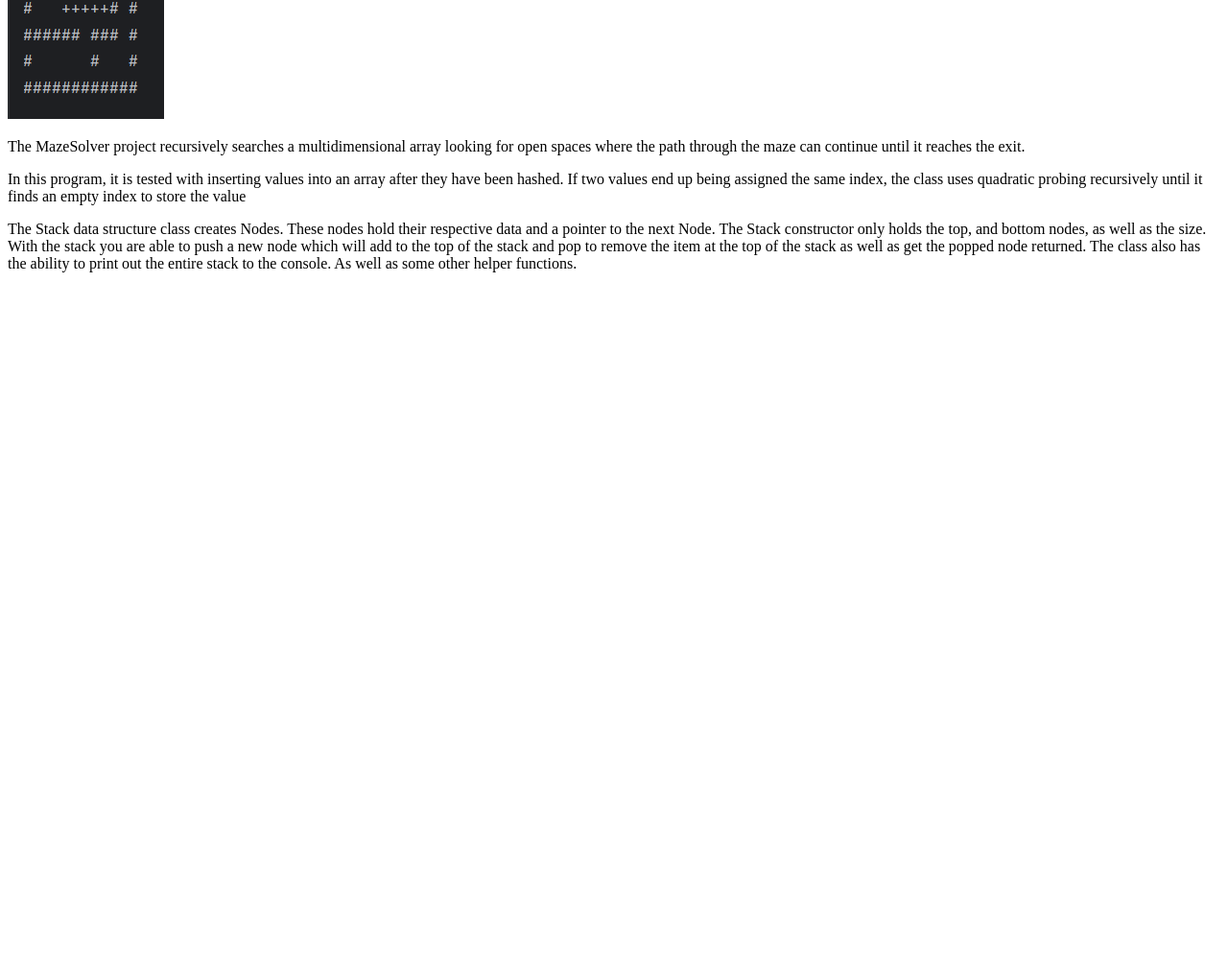
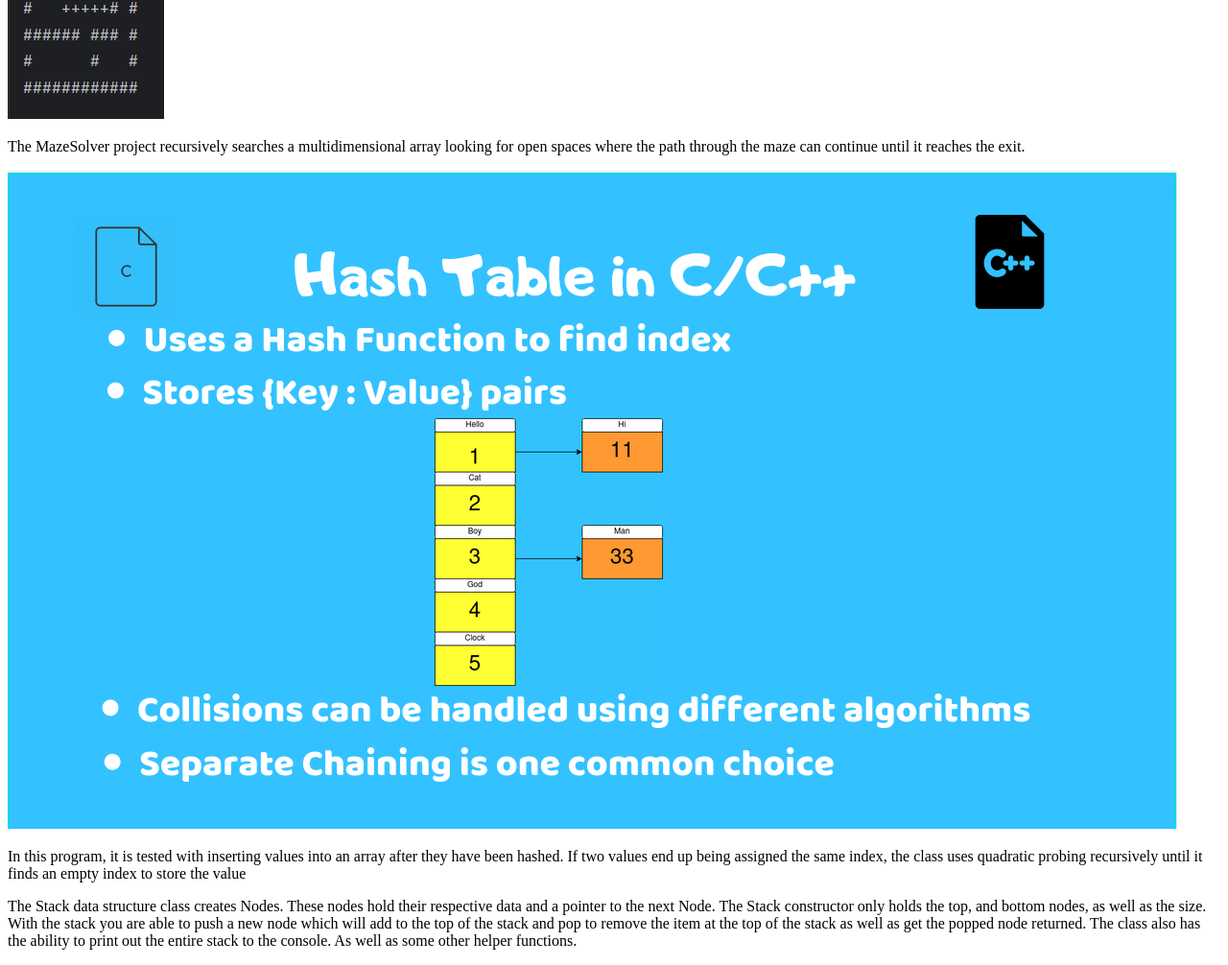
Before and after one commit to shayleebroadus/S_Broadus_Portfolio, a plain HTML site: page AlgorithmPerformance.html in a window 1280 px wide. Shown: the part 1024-2030 px from the top of the page at 96% size. Before the commit the page ends 1324 px from the top, so only its background shows below. Drawn offline with Linux system fonts and the light colour scheme.

Commit message:
more images

```diff
--- a/AlgorithmPerformance.html
+++ b/AlgorithmPerformance.html
@@ -52,6 +52,7 @@ functions and/or solving a puzzle.</p>
 </div>
 
 <div>
+    <img src="/images/hash_table.png" alt="Console printed successful solution to Maze">
     <p>In this program, it is tested with inserting values into an array after they have been hashed. If two values end
     up being assigned the same index, the class uses quadratic probing recursively until it finds an empty index to store
     the value</p>
@@ -63,6 +64,7 @@ functions and/or solving a puzzle.</p>
 </div>
 
 <div>
+
     <!--Queue Data Structure
     --- NO interesting UI print-->
 </div>
```
Also changed, not shown: images/QueueImage.jpg (added), images/StackImage.png (added), images/hash_table.png (added).
